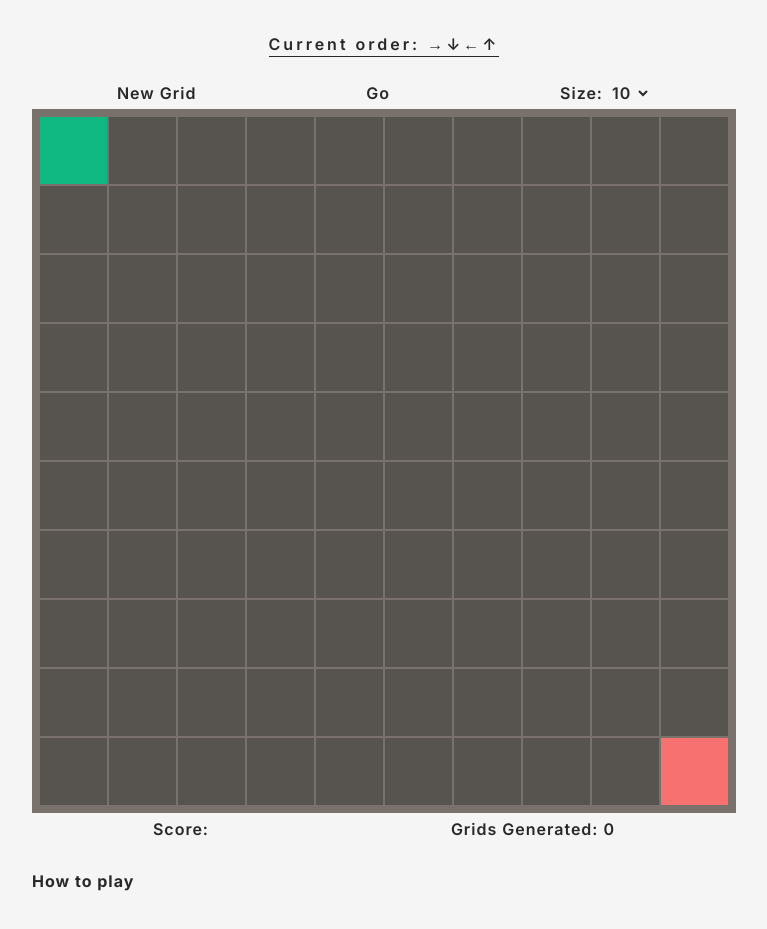
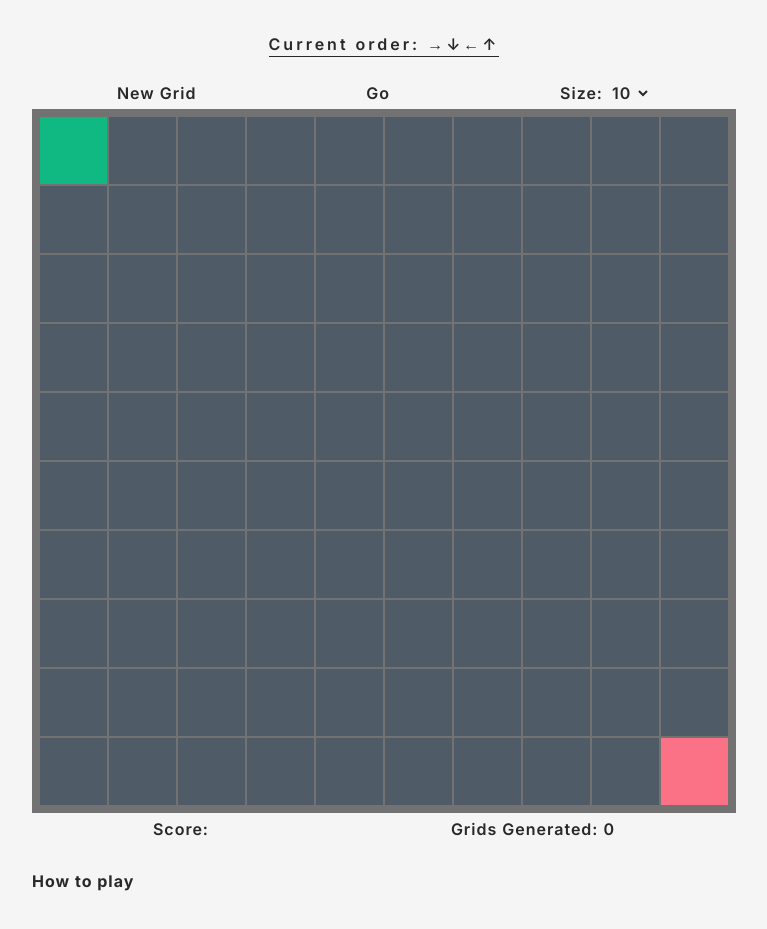
Before and after one commit to joliveto64/the-grid, a Next.js app: page / in a window 1280 px wide. Shown: the whole page, without its empty margins (256-1023 px from the left). Built offline with nearby package versions, Linux system fonts and the light colour scheme; no server answers; the database is empty.

Commit message:
css changes

```diff
--- a/app/components/Cell.tsx
+++ b/app/components/Cell.tsx
@@ -11,25 +11,30 @@ export default function Cell(props: {
 }) {
   function chooseColor() {
     if (props.isStart) {
-      return "bg-emerald-500";
+      return "#10b981";
     } else if (props.isEnd) {
-      return "bg-red-400";
+      return "#fb7185";
     } else if (props.isDark) {
-      return "bg-stone-600 active:bg-stone-400";
+      return "#4f5b66";
     } else if (props.isUser && props.isAi) {
-      return "bg-gradient-to-tr from-15% from-blue-400 to-yellow-300";
+      return "#60a5fa";
     } else if (props.isUser) {
-      return "bg-blue-400";
+      return "#60a5fa";
     } else if (props.isAi) {
-      return "bg-yellow-300";
+      return "#fcd34d";
     } else {
-      return "bg-stone-200";
+      return "#e5e7eb";
     }
   }
 
   return (
     <div
-      className={`aspect-square w-full ${chooseColor()}`}
+      style={{
+        transition: ".1s all",
+        background: ` ${chooseColor()}`,
+        border: props.isUser && props.isAi ? "6px solid #fcd34d" : "",
+        aspectRatio: "1/1",
+      }}
       onTouchStart={props.onTouchStart}
       data-row={props.dataRow}
       data-col={props.dataCol}
--- a/app/createMaze.ts
+++ b/app/createMaze.ts
@@ -73,4 +73,18 @@ function createMaze(rows: number, cols: number, pathRightFirst: boolean) {
   return validMazes[0];
 }
 
+function determineDirection() {
+  let randomNum = Math.random();
+
+  if (randomNum < 0.25) {
+    return "BR";
+  } else if (randomNum >= 0.25 && randomNum < 0.5) {
+    return "BL";
+  } else if (randomNum >= 0.5 && randomNum < 0.75) {
+    return "TL";
+  } else {
+    return "TR";
+  }
+}
+
 export { createGrid, createMaze };
--- a/app/globals.css
+++ b/app/globals.css
@@ -23,6 +23,7 @@ body {
 
 .select {
   background-color: whitesmoke;
+  cursor: pointer;
 }
 
 .current-order {
@@ -43,7 +44,7 @@ body {
   gap: 0.1rem;
   padding: 0.5rem;
   border: none;
-  background-color: rgb(120 113 108);
+  background-color: rgb(114, 114, 114);
   margin-block: 0.25rem;
 }
 
@@ -54,6 +55,7 @@ body {
 .how-to-play {
   font-weight: normal;
   line-height: 2rem;
+  cursor: pointer;
 }
 
 @media (min-width: 1024px) {
--- a/app/page.tsx
+++ b/app/page.tsx
@@ -134,7 +134,7 @@ export default function Home() {
 
         if (stopAi.current) return;
 
-        await delay(125);
+        await delay(150);
 
         setGridData((prevGrid: Grid) => {
           const newGrid = [...prevGrid];
```
